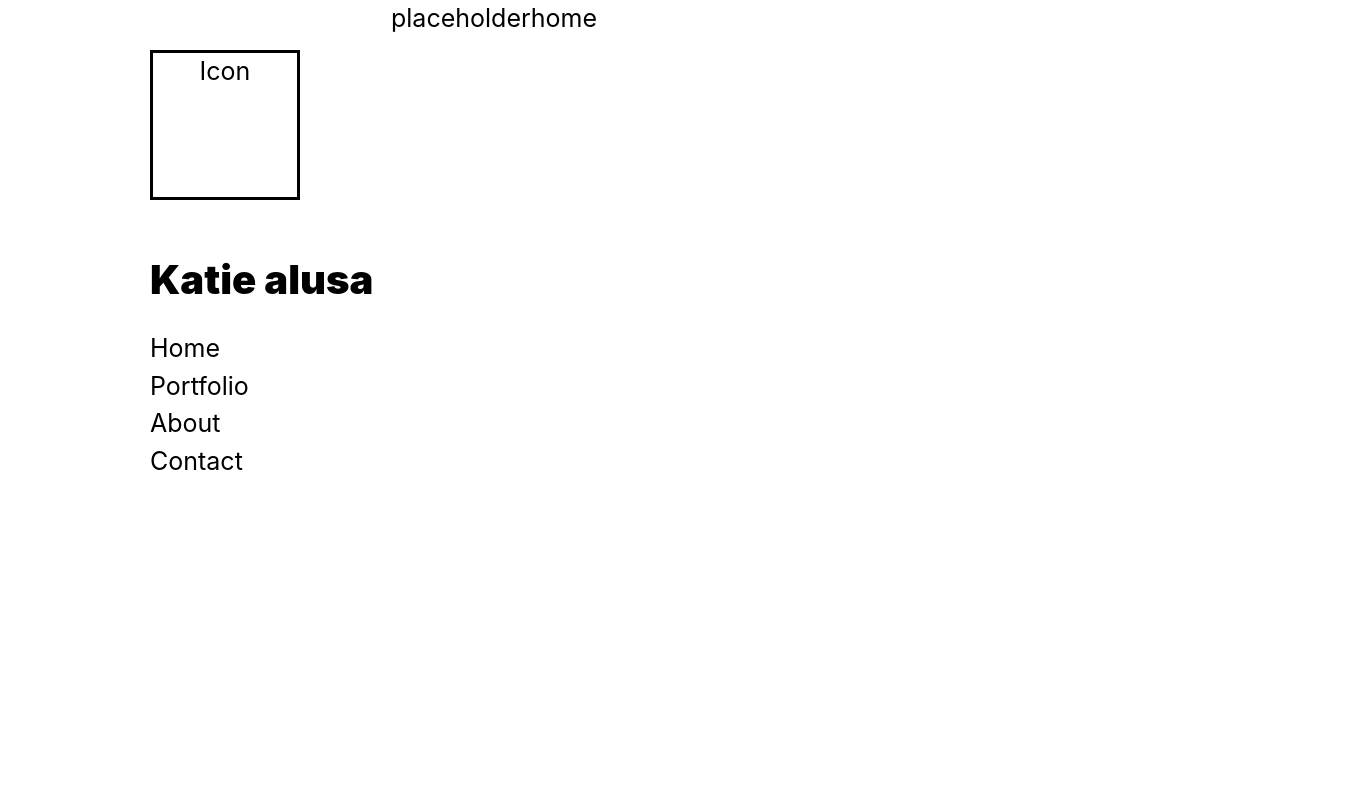
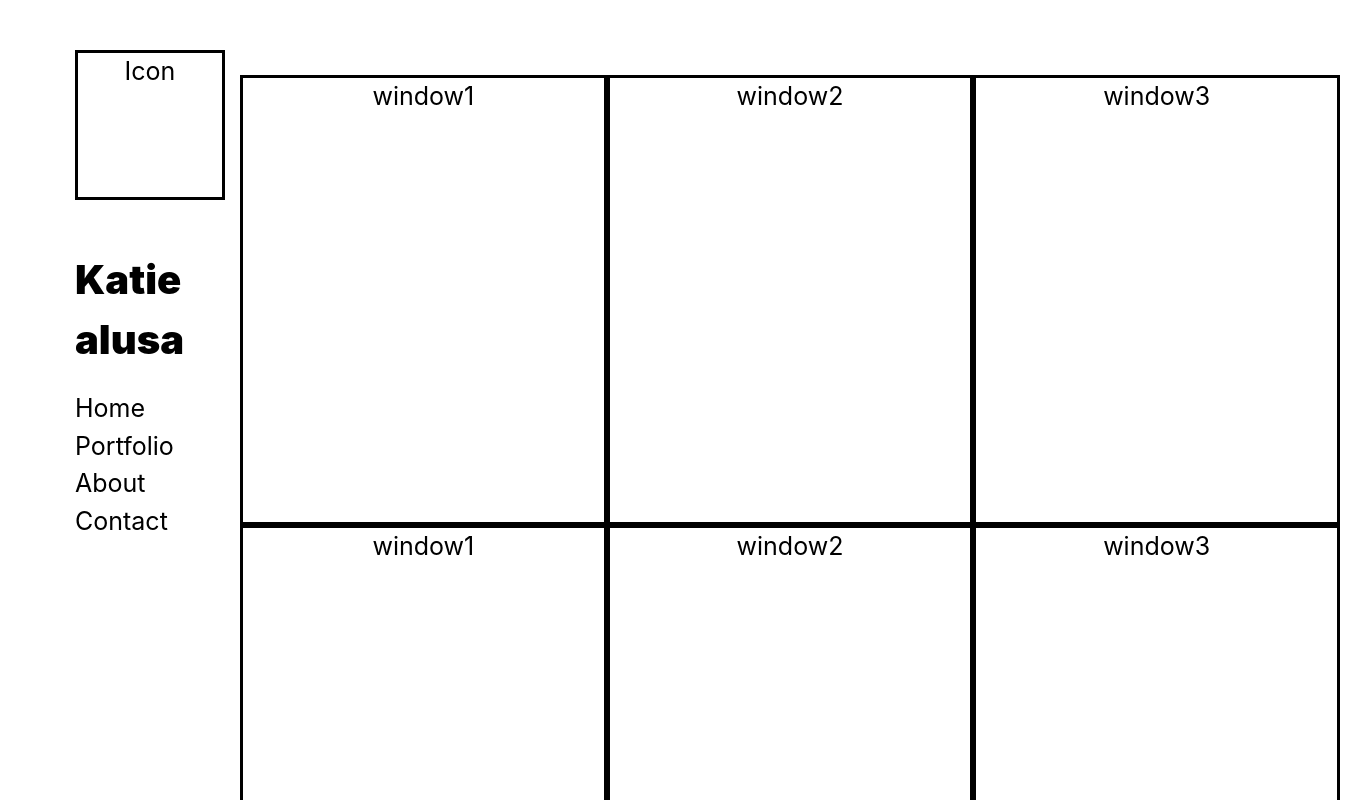
Before and after one commit to tonganknight/Katie-Portfolio, a React (Create React App) app: page / in a window 1280 px wide. Shown: the top 800 px of the page, 1355 px wide, since content can reach past the window. Built offline with nearby package versions, Linux system fonts and the light colour scheme.

Commit message:
I updated Home page, Portfolio page

```diff
--- a/src/App.css
+++ b/src/App.css
@@ -686,26 +686,36 @@ width: 100%;
 
 
 .Projectw1{
-  display: flex;
   flex-direction: column;
   justify-content: none;
   width: 100%;
   height: 990px;
   align-items: center;
   color: var(--primary-color);
-  text-align: center;
+  text-align: left;
   font-size: 25px;
   overflow-y: scroll;
+  margin-right: 50px;
 }
 
-
+.portfolioTitle{
+margin-top: 39px;
+}
 
 .windowtop{
-  margin-top: 100px;
-  height: 250px;
-  width: 250px;
+  margin-top: 10px;
+  height: 400px;
+  width: 400px;
   border: solid black;
 }
+
+.homewindowtop{
+  margin-top: 75px;
+  height: 450px;
+  width: 450px;
+  border: solid black;
+}
+
 
 .window{
   height: 250px;
@@ -713,10 +723,17 @@ width: 100%;
   border: solid black;
 }
 
+.homewindow{
+  height: 450px;
+  width: 450px;
+  border: solid black;
+}
+
 .flexrow{
   margin-top: 0;
   display: flex;
   flex-direction: row;
+  text-align: center;
 
 }
 
--- a/src/components/Home/index.js
+++ b/src/components/Home/index.js
@@ -5,9 +5,29 @@ function Home() {
 
 return (
 
-    <div className=" test2">
+    <div className="portback">
 
-            placeholderhome
+        <div className="Projectw1">
+            <div className="flexrow">
+                <div className="homewindowtop">window1</div>
+                <div className="homewindowtop">window2</div>
+                <div className="homewindowtop">window3</div>
+            </div>
+            <div className="flexrow">
+                <div className="homewindow">window1</div>
+                <div className="homewindow">window2</div>
+                <div className="homewindow">window3</div>
+            </div>
+
+
+
+
+
+        </div>
+
+
+
+
 
         </div>
 )
--- a/src/components/Portfolio/index.js
+++ b/src/components/Portfolio/index.js
@@ -7,63 +7,31 @@ function Portfolio() {
         <div className="portback">
 
             <div className="Projectw1">
+
+                <div className="portfolioTitle">Logo</div>
+            <div className="flexrow">
+
+                <div className="windowtop">window1</div>
+                <div className="windowtop">window2</div>
+                <div className="windowtop">window3</div>
+                <div className="windowtop">window4</div>
+            </div>
+            <div className="portfolioTitle">Publication</div>
             <div className="flexrow">
                 <div className="windowtop">window1</div>
                 <div className="windowtop">window2</div>
                 <div className="windowtop">window3</div>
                 <div className="windowtop">window4</div>
             </div>
+            <div className="portfolioTitle">Illustration</div>
             <div className="flexrow">
-                <div className="window">window1</div>
-                <div className="window">window2</div>
-                <div className="window">window3</div>
-                <div className="window">window4</div>
+                <div className="windowtop">window1</div>
+                <div className="windowtop">window2</div>
+                <div className="windowtop">window3</div>
+                <div className="windowtop">window4</div>
             </div>
-            <div className="flexrow">
-                <div className="window">window1</div>
-                <div className="window">window2</div>
-                <div className="window">window3</div>
-                <div className="window">window4</div>
-            </div>
-            <div className="flexrow">
-                <div className="window">window1</div>
-                <div className="window">window2</div>
-                <div className="window">window3</div>
-                <div className="window">window4</div>
-            </div>
-            <div className="flexrow">
-                <div className="window">window1</div>
-                <div className="window">window2</div>
-                <div className="window">window3</div>
-                <div className="window">window4</div>
-            </div>
-            <div className="flexrow">
-                <div className="window">window1</div>
-                <div className="window">window2</div>
-                <div className="window">window3</div>
-                <div className="window">window4</div>
-            </div>
-            <div className="flexrow">
-                <div className="window">window1</div>
-                <div className="window">window2</div>
-                <div className="window">window3</div>
-                <div className="window">window4</div>
-            </div>
-
-            </div>
-
-
-
-
-
         </div>
-
-
-
-
+        </div>
     )
-
 }
-
-
 export default Portfolio
```
